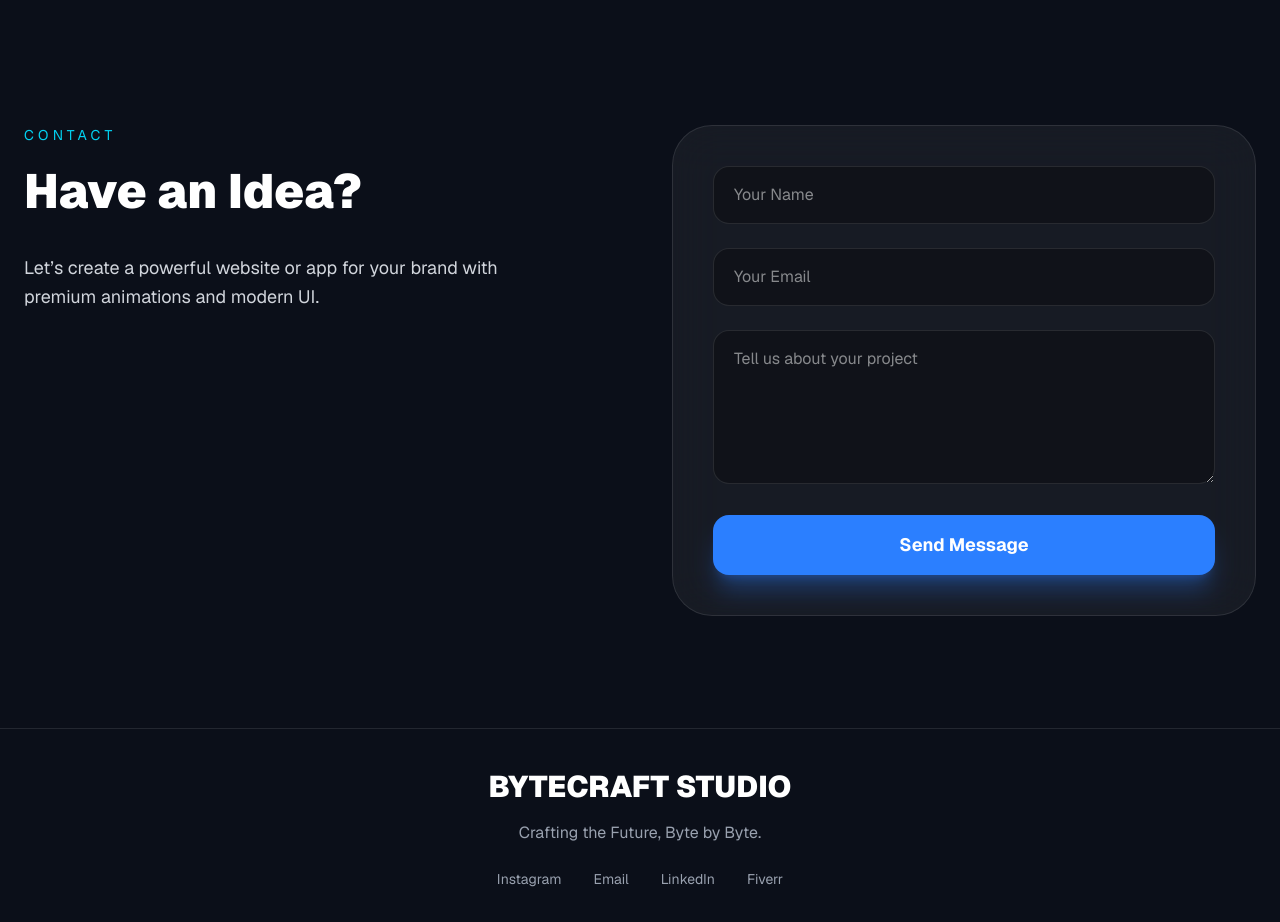
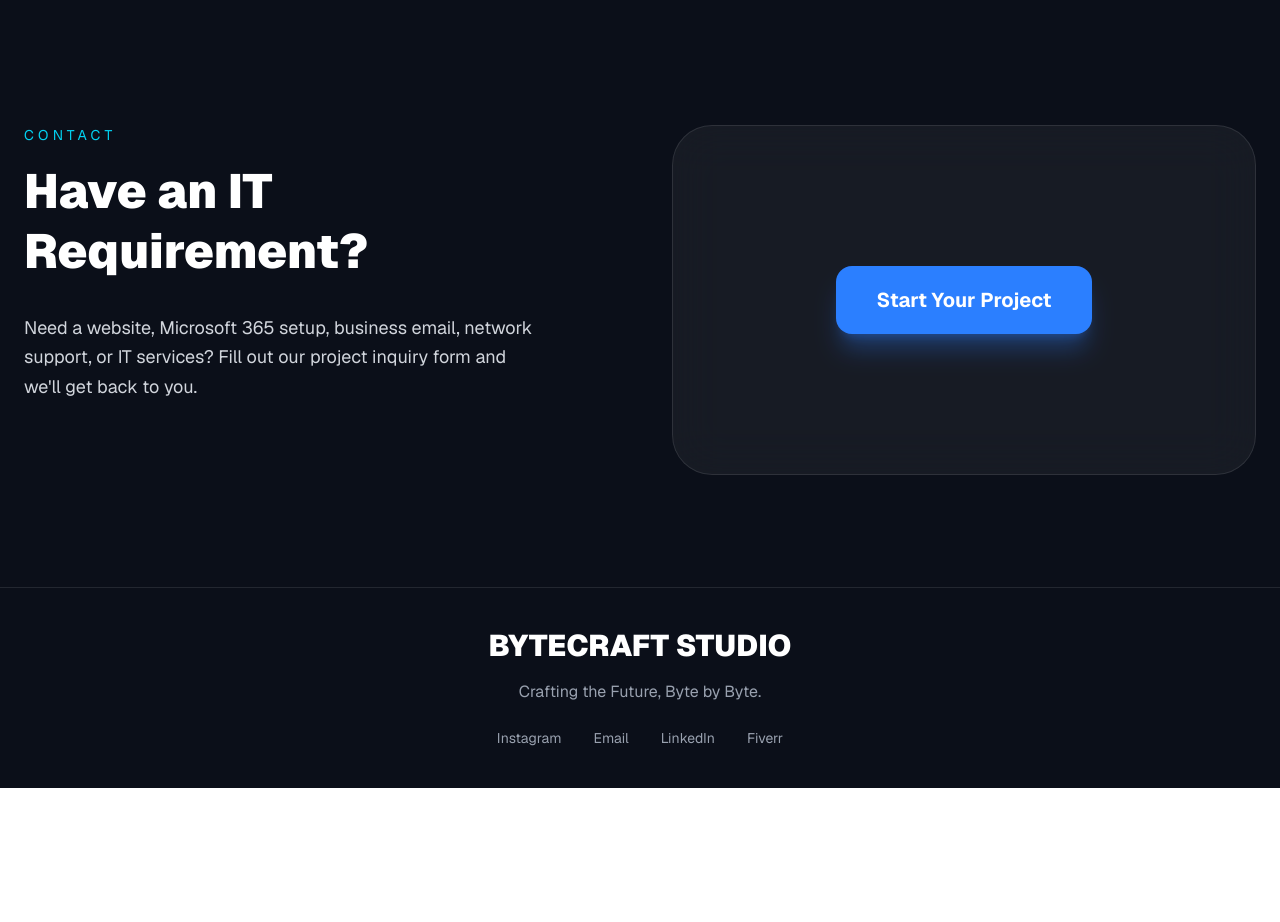
Before and after one commit to bytecraftstudioin/bytecraftstudio, a Next.js app: page / in a window 1280 px wide. Shown: the part 6300-7222 px from the top of the page. After the commit the page ends 7088 px from the top, so only its background shows below. Built offline with nearby package versions, Linux system fonts and the light colour scheme.

Commit message:
Updated form field

```diff
--- a/app/page.tsx
+++ b/app/page.tsx
@@ -383,47 +383,24 @@ const [message, setMessage] = useState("");
             </p>
 
             <h2 className="text-5xl font-black leading-tight">
-              Have an Idea?
+              Have an IT Requirement?
             </h2>
 
             <p className="mt-8 text-gray-300 text-lg leading-relaxed max-w-lg">
-              Let’s create a powerful website or app for your brand with premium animations and modern UI.
+              Need a website, Microsoft 365 setup, business email, network support, or IT services? Fill out our project inquiry form and we'll get back to you.
             </p>
           </div>
 
-        <div className="bg-white/5 border border-white/10 rounded-[28px] md:rounded-[40px] p-6 md:p-10 backdrop-blur-xl space-y-6">
+      <div className="bg-white/5 border border-white/10 rounded-[40px] p-10 backdrop-blur-xl flex items-center justify-center min-h-[350px]">
 
-  <input
-    type="text"
-    placeholder="Your Name"
-    value={name}
-    onChange={(e) => setName(e.target.value)}
-    className="w-full bg-black/30 border border-white/10 rounded-2xl px-5 py-4 outline-none focus:border-cyan-400"
-  />
-
-  <input
-    type="email"
-    placeholder="Your Email"
-    value={email}
-    onChange={(e) => setEmail(e.target.value)}
-    className="w-full bg-black/30 border border-white/10 rounded-2xl px-5 py-4 outline-none focus:border-cyan-400"
-  />
-
-  <textarea
-    rows={5}
-    placeholder="Tell us about your project"
-    value={message}
-    onChange={(e) => setMessage(e.target.value)}
-    className="w-full bg-black/30 border border-white/10 rounded-2xl px-5 py-4 outline-none focus:border-cyan-400"
-  />
-<button
-  onClick={() => {
-    window.location.href = `mailto:contact@bytecraftstudio.com?subject=New Project From ${name}&body=Name: ${name}%0AEmail: ${email}%0AProject Details: ${message}`;
-  }}
-  className="w-full bg-blue-500 hover:bg-blue-600 transition py-4 rounded-2xl font-bold text-lg shadow-xl shadow-blue-500/30"
->
-    Send Message
-  </button>
+  <a
+    href="https://docs.google.com/forms/d/e/1FAIpQLSeD-9Tuh-nEln__MdQWZqqC84k7yC-f_YVzXXir0V3cU2djrg/viewform?usp=header"
+    target="_blank"
+    rel="noopener noreferrer"
+    className="bg-blue-500 hover:bg-blue-600 transition px-10 py-5 rounded-2xl font-bold text-xl shadow-xl shadow-blue-500/30"
+  >
+    Start Your Project
+  </a>
 
 </div>
 </div>
```
